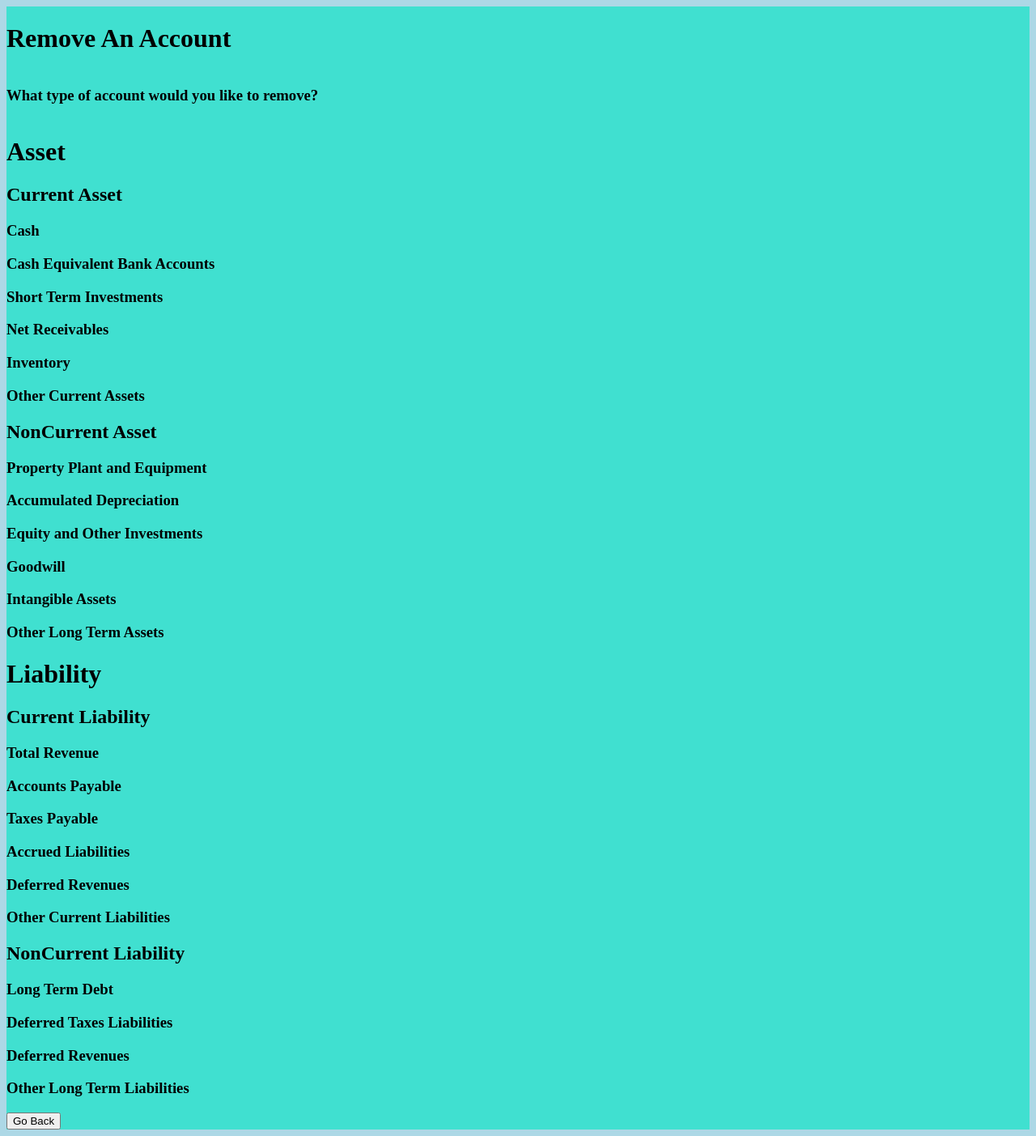
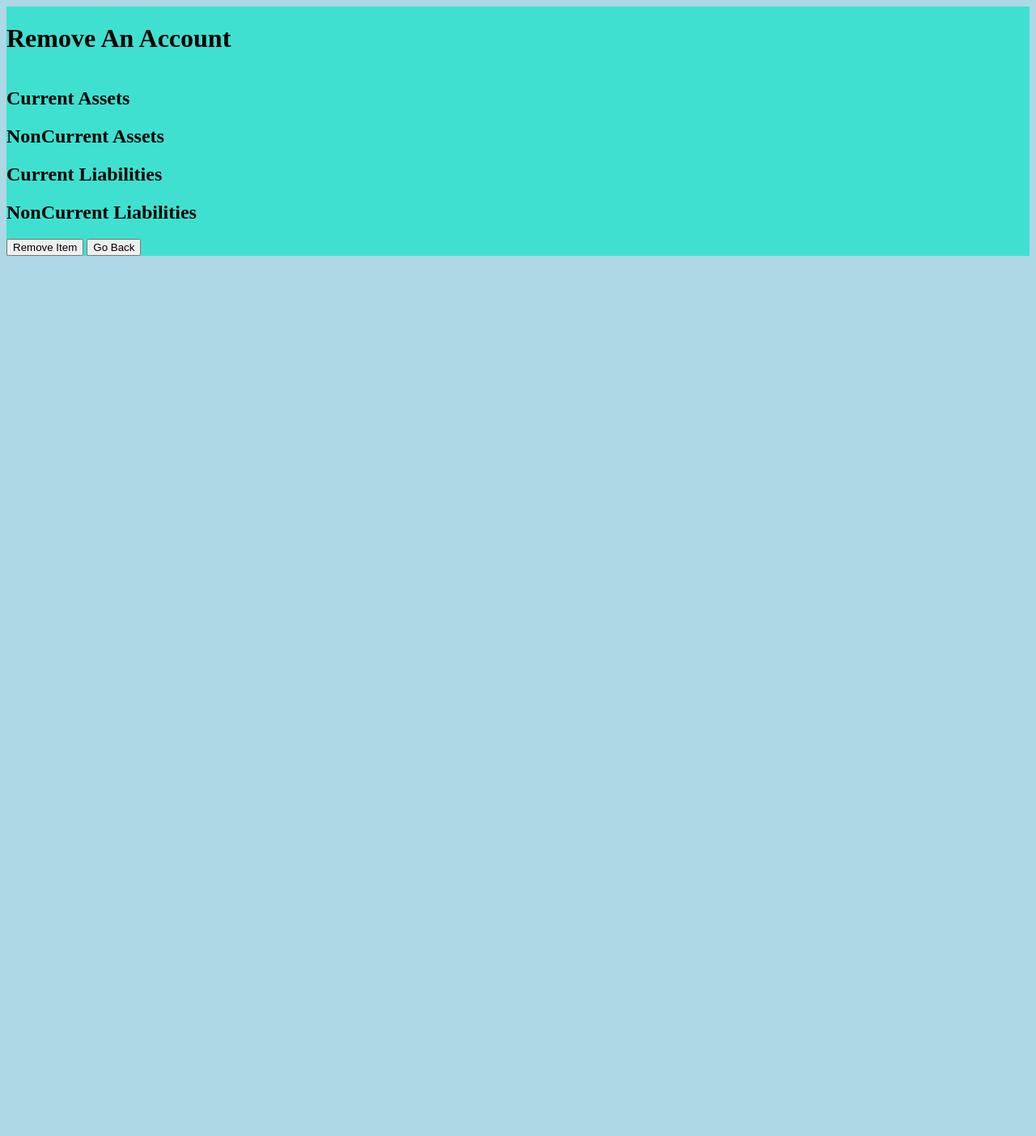
Before and after one commit to DonaldCapodilupo/Personal-Finance, a Flask app: page /RemoveAnAccount in a window 1280 px wide. Shown: the whole page at 81% size. After the commit the page ends 316 px from the top, so only its background shows below. Run offline with Flask 2, Linux system fonts and the light colour scheme; data that the repository does not hold is empty.

Commit message:
Remove Accounts function and html have been reworked. Now incorporates CRUD.

```diff
--- a/Backend.py
+++ b/Backend.py
@@ -148,6 +148,6 @@ def delete_Database_Row(database, table, value_To_Remove):
     conn = sqlite3.connect(database)
     c = conn.cursor()
 
-    c.execute("DELETE FROM "+ table +" where Stock_ID = ?", [value_To_Remove])
+    c.execute("DELETE FROM "+ table +" where Account_Name = ?", [value_To_Remove])
     os.chdir('..')
     conn.commit()
--- a/app.py
+++ b/app.py
@@ -74,19 +74,21 @@ def add_Account_To_Database():
 @app.route('/RemoveAnAccount', methods=["POST","GET"])
 def remove_Account_From_Database():
     if request.method == "POST":
-        if request.form['btn_Go_Back'] == 'Go Back':
-            from Backend import remove_Account_From_Database
-            selected = request.form.getlist('SpecificAccount')
-            print(selected)
+        if request.form['submit_button'] == "Remove Item":
+            from Backend import delete_Database_Row
+            selected = request.form.getlist('checkbox')
+
             for row in selected:
-                remove_Account_From_Database(row)
-
+                delete_Database_Row("Account_Balances.db","Accounts",row)
 
             return redirect(url_for('main_Menu'))
 
+        if request.form['submit_button'] == 'Go Back':
+            return redirect(url_for('main_Menu'))
+
     else:
-        from Backend import get_Current_Balance_Information_From_Database
-        account_Information = get_Current_Balance_Information_From_Database()
+        from Backend import read_Database
+        account_Information =read_Database("Account_Balances.db","Accounts")
         return render_template('RemoveAccounts.html', data=account_Information)
 
 @app.route('/ViewAccountBalances', methods=["POST","GET"])
--- a/templates/RemoveAccounts.html
+++ b/templates/RemoveAccounts.html
@@ -9,37 +9,47 @@
 <body>
     <div class="wrapper">
         <h1 class="Main_Title">Remove An Account</h1>
-        <h3 class ='Sub_Title'>What type of account would you like to remove?</h3>
         <form action="{{ url_for('remove_Account_From_Database') }}" method="POST">
-            <div class="Account_Type_Main">
-                {% for primary_Account_Type in data: %}
-                    {% if primary_Account_Type in ['Asset', 'Liability']: %}
-                        <div class="{{primary_Account_Type}}">
-                            <h1>{{primary_Account_Type}}</h1>
-                            {% for account_Term in data[primary_Account_Type]: %}
-                                <div class="{{account_Term}}">
-                                    <h2>{{account_Term}}</h2>
-                                    {% for specific_Account_Type in data[primary_Account_Type][account_Term]: %}
-                                        <div class="{{specific_Account_Type}}">
-                                            <h3>{{specific_Account_Type}}</h3>
-                                            {% for account, balance in data[primary_Account_Type][account_Term][specific_Account_Type].items(): %}
-                                                {% if balance: %}
-                                                    <div class="{{account}}">
-                                                        <input id="{{account}}" name="SpecificAccount" type="radio" value="({{primary_Account_Type}}, {{account_Term}}, {{specific_Account_Type}}, {{account}})"/><td>{{account}} $</td><td>{{balance}}</td>
-                                                    </div>
-                                                {% endif %}
-                                            {% endfor %}
-                                        </div>
-                                    {% endfor %}
-                                </div>
-                            {% endfor %}
-                        </div>
-                    {% endif %}
-                {% endfor %}
-            </div>
-            <div class="Button_Wrapper">
-                <input type="submit" name="btn_Go_Back" value="Go Back">
-            </div>
+        <h2>Current Assets</h2>
+            {% for accounts in data.values %}
+                {% if accounts[2] == "Current Asset" %}
+                    <td><input type="checkbox" name="checkbox" value="{{ accounts[3] }}"></td>
+                    {{ accounts[1] }} {{ accounts[2] }} {{ accounts[3] }} ${{ accounts[4] }}
+                    <br>
+                {% endif %}
+            {% endfor %}
+
+        <h2>NonCurrent Assets</h2>
+            {% for accounts in data.values %}
+                {% if accounts[2] == "NonCurrent Asset" %}
+                    <input type="checkbox" name="checkbox" value="{{ accounts[3] }}"></td>
+                    {{ accounts[1] }} {{ accounts[2] }} {{ accounts[3] }} ${{ accounts[4] }}
+                    <br>
+                {% endif %}
+            {% endfor %}
+
+        <h2>Current Liabilities</h2>
+            {% for accounts in data.values %}
+                {% if accounts[2] == "Current Liability" %}
+                    <input type="checkbox" name="checkbox" value="{{ accounts[3] }}"></td>
+                    {{ accounts[1] }} {{ accounts[2] }} {{ accounts[3] }} ${{ accounts[4] }}
+                    <br>
+                {% endif %}
+            {% endfor %}
+
+        <h2>NonCurrent Liabilities</h2>
+            {% for accounts in data.values %}
+                {% if accounts[2] == "NonCurrent Liability" %}
+                    <input type="checkbox" name="checkbox" value="{{ accounts[3] }}"></td>
+                    {{ accounts[1] }} {{ accounts[2] }} {{ accounts[3] }} ${{ accounts[4] }}
+                    <br>
+                {% endif %}
+            {% endfor %}
+
+
+            <button type="submit" name="submit_button" value="Remove Item">Remove Item</button>
+
+            <input type="submit" name="submit_button" value="Go Back">
         </form>
     </div>
 </body>
```
